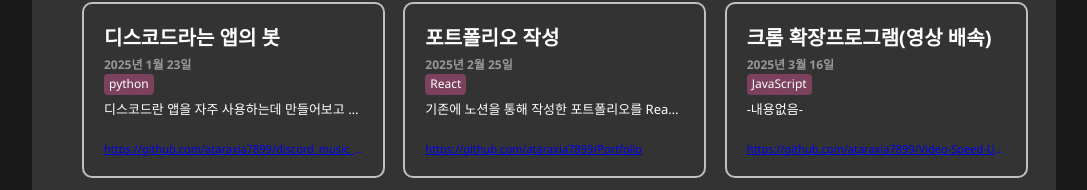
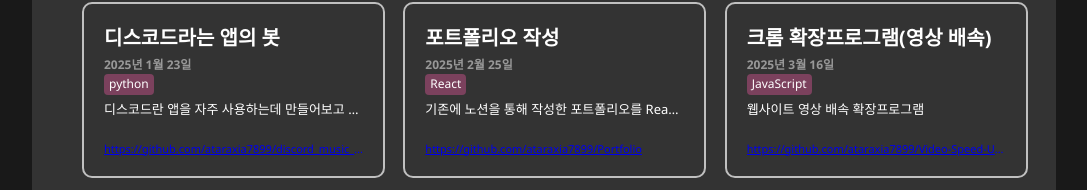
Before and after one commit to ataraxia7899/Portfolio, a React (Vite) app: page / in a window 1280 px wide. Shown: the part 1692-1882 px from the top of the page, without its empty margins (86-1173 px from the left). Built offline with nearby package versions, Linux system fonts and the light colour scheme.

Commit message:
내용 추가2

```diff
--- a/src/components/Projects_Data/Projects_Data.jsx
+++ b/src/components/Projects_Data/Projects_Data.jsx
@@ -106,7 +106,7 @@ export default function Projects_Data() {
 			name: '크롬 확장프로그램(영상 배속)',
 			date: '2025년 3월 16일',
 			skills: ['JavaScript'],
-			explain: '',
+			explain: '웹사이트 영상 배속 확장프로그램',
 			detail_explain: `
 				크롬과 같은 크로미움 기반 브라우저를 평소에 사용하는데 어떤 영상이든 원할때 배속하거나 <br/>
 				배속을 자주 쓰는 사이트의 경우엔 자동으로 배속이 활성화되도록 ai의 도움을 받아 제작하게되었습니다.<br/><br/>
```
